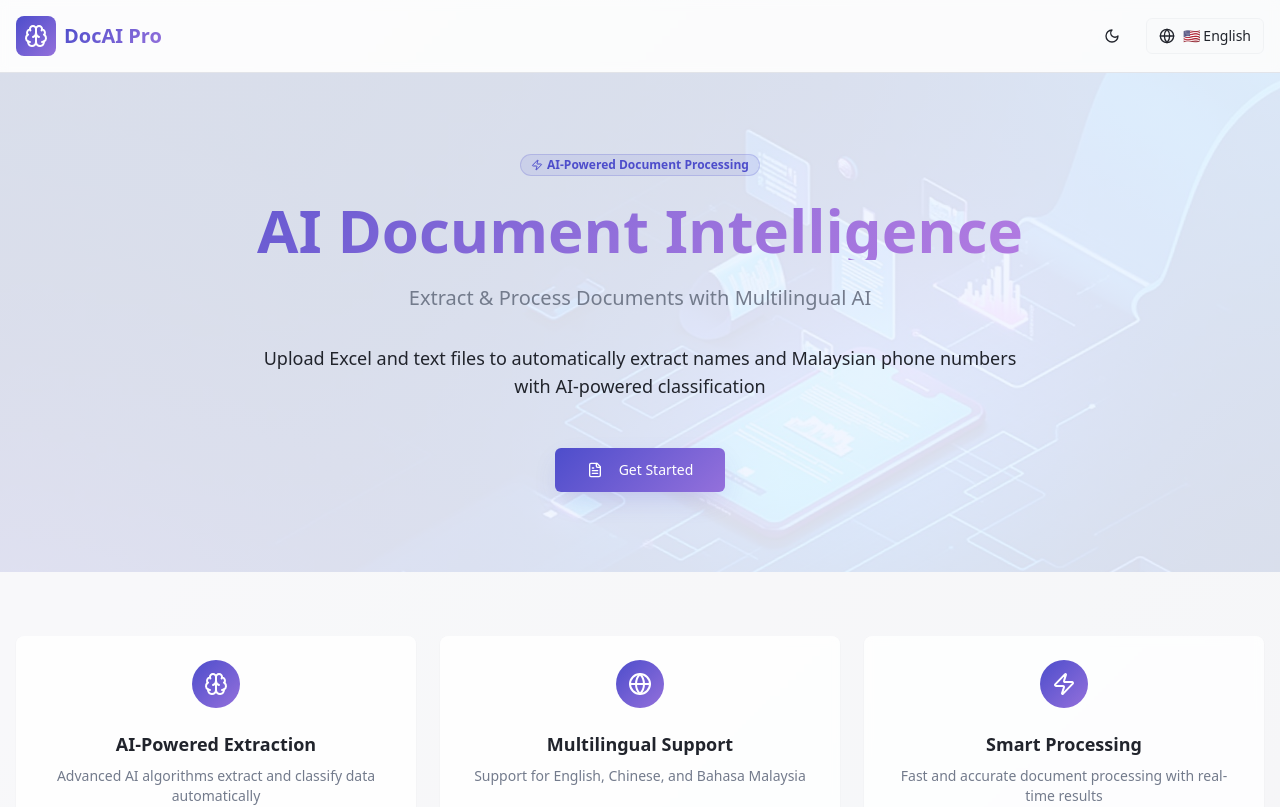
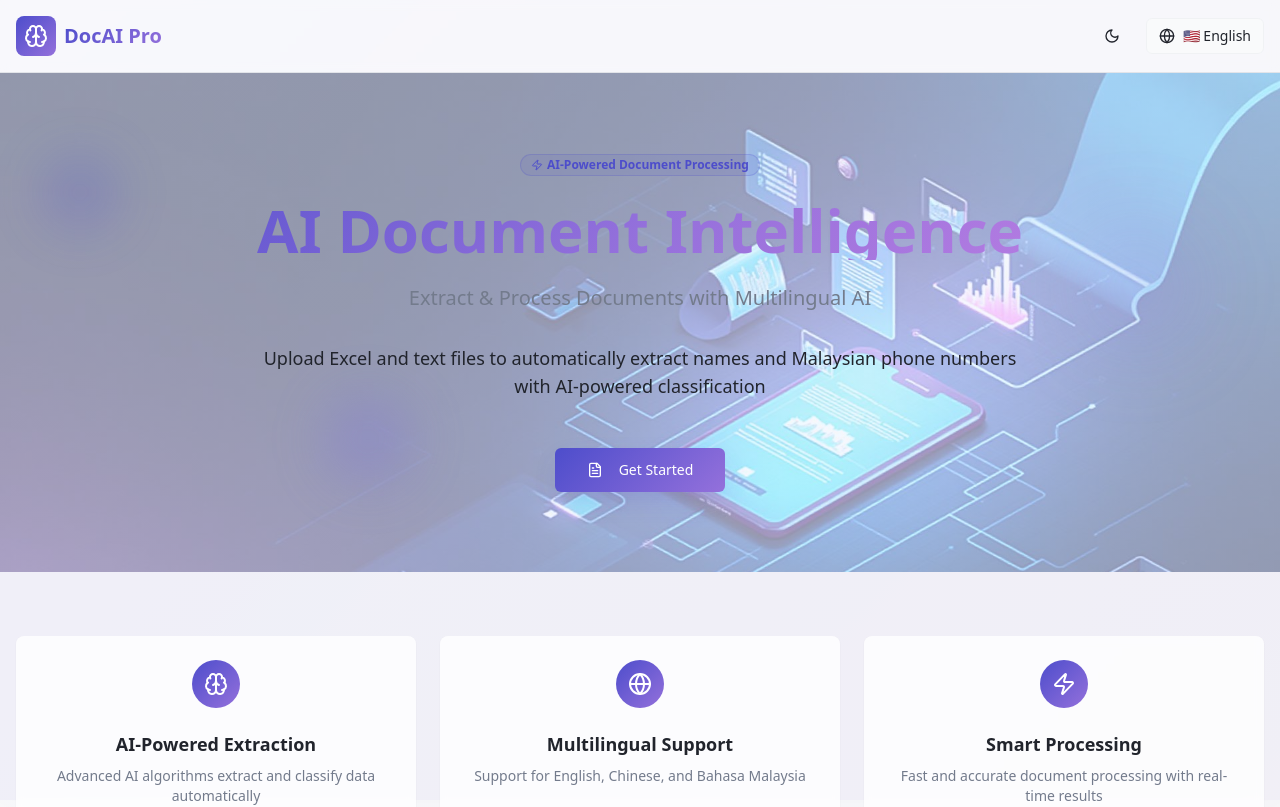
Before and after one commit to rexwongsd/multi-extract-ai-doc-ai-rex, a React (Vite) app: page / in a window 1280 px wide. Shown: the top 807 px of the page. Built offline with nearby package versions, Linux system fonts and the light colour scheme.

Commit message:
Add animated background
Add an animated background with a darker color.

```diff
--- a/src/pages/Index.tsx
+++ b/src/pages/Index.tsx
@@ -148,7 +148,9 @@ const Index = () => {
     title: t.features.format,
     description: "Automatic validation and formatting of Malaysian phone numbers"
   }];
-  return <div className="min-h-screen bg-gradient-secondary">
+   return <div className="min-h-screen bg-gradient-secondary relative overflow-hidden">
+      {/* Global Background Animation */}
+      <div className="fixed inset-0 bg-gradient-primary opacity-5 animate-pulse-glow pointer-events-none"></div>
       {/* Header */}
       <header className="border-b bg-card/50 backdrop-blur-sm sticky top-0 z-50">
         <div className="container mx-auto px-4 py-4 flex items-center justify-between">
@@ -175,12 +177,20 @@ const Index = () => {
       </header>
 
       {/* Hero Section */}
-      <section className="relative py-20 overflow-hidden" style={{
-      backgroundImage: `linear-gradient(rgba(240, 245, 255, 0.9), rgba(240, 245, 255, 0.9)), url(${heroImage})`,
-      backgroundSize: 'cover',
-      backgroundPosition: 'center'
-    }}>
-        <div className="container mx-auto px-4 text-center">
+      <section className="relative py-20 overflow-hidden">
+        {/* Animated Background */}
+        <div className="absolute inset-0 bg-gradient-hero opacity-65 animate-pulse-glow"></div>
+        <div className="absolute inset-0" style={{
+          backgroundImage: `linear-gradient(rgba(240, 245, 255, 0.6), rgba(240, 245, 255, 0.6)), url(${heroImage})`,
+          backgroundSize: 'cover',
+          backgroundPosition: 'center'
+        }}></div>
+
+        {/* Floating Animation Elements */}
+        <div className="absolute top-20 left-10 w-20 h-20 bg-primary/20 rounded-full blur-xl animate-float"></div>
+        <div className="absolute top-40 right-20 w-32 h-32 bg-accent/15 rounded-full blur-2xl animate-float" style={{ animationDelay: '1s' }}></div>
+        <div className="absolute bottom-20 left-1/4 w-24 h-24 bg-primary-glow/25 rounded-full blur-xl animate-float" style={{ animationDelay: '2s' }}></div>
+        <div className="container mx-auto px-4 text-center relative z-10">
           <Badge variant="outline" className="mb-6 bg-primary/10 text-primary border-primary/20">
             <Zap className="h-3 w-3 mr-1" />
             AI-Powered Document Processing
```
